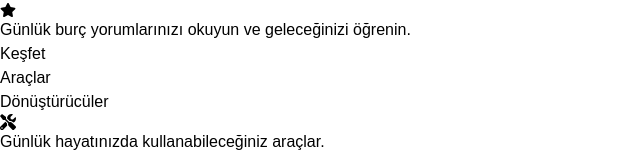
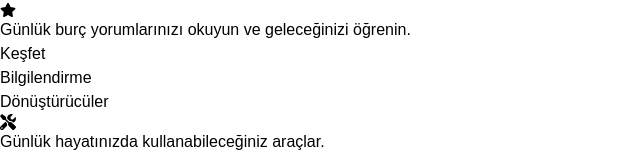
Before and after one commit to mustafakaracuha/sincaps.dev, a Next.js app: page / in a window 1280 px wide. Shown: the part 1083-1239 px from the top of the page, without its empty margins (0-640 px from the left). Built offline with nearby package versions, Linux system fonts and the light colour scheme.

Commit message:
düzenleme

```diff
--- a/src/app/page.js
+++ b/src/app/page.js
@@ -7,7 +7,6 @@ import { FaNewspaper, FaLaptopCode, FaChartLine, FaHeartbeat, FaFutbol, FaStar,
 import { PiTrafficSignFill } from "react-icons/pi";
 import { RiEarthquakeFill } from "react-icons/ri";
 import { IoIosColorPalette } from "react-icons/io";
-
 
 function Page() {
     const newsTopics = [
@@ -75,7 +74,7 @@ function Page() {
             </div>
 
             <motion.h2 initial={{ opacity: 0, y: 10 }} animate={{ opacity: 1, y: 0 }} transition={{ duration: 0.3, delay: 0.5 }} className="text-lg font-semibold text-gray-600 mt-12 mb-6">
-                Araçlar
+                Bilgilendirme
             </motion.h2>
             <div className="grid grid-cols-1 sm:grid-cols-1 md:grid-cols-2 lg:grid-cols-4 min-[1700px]:grid-cols-5 gap-8">
                 {toolTopics.map((topic, index) => (
```
